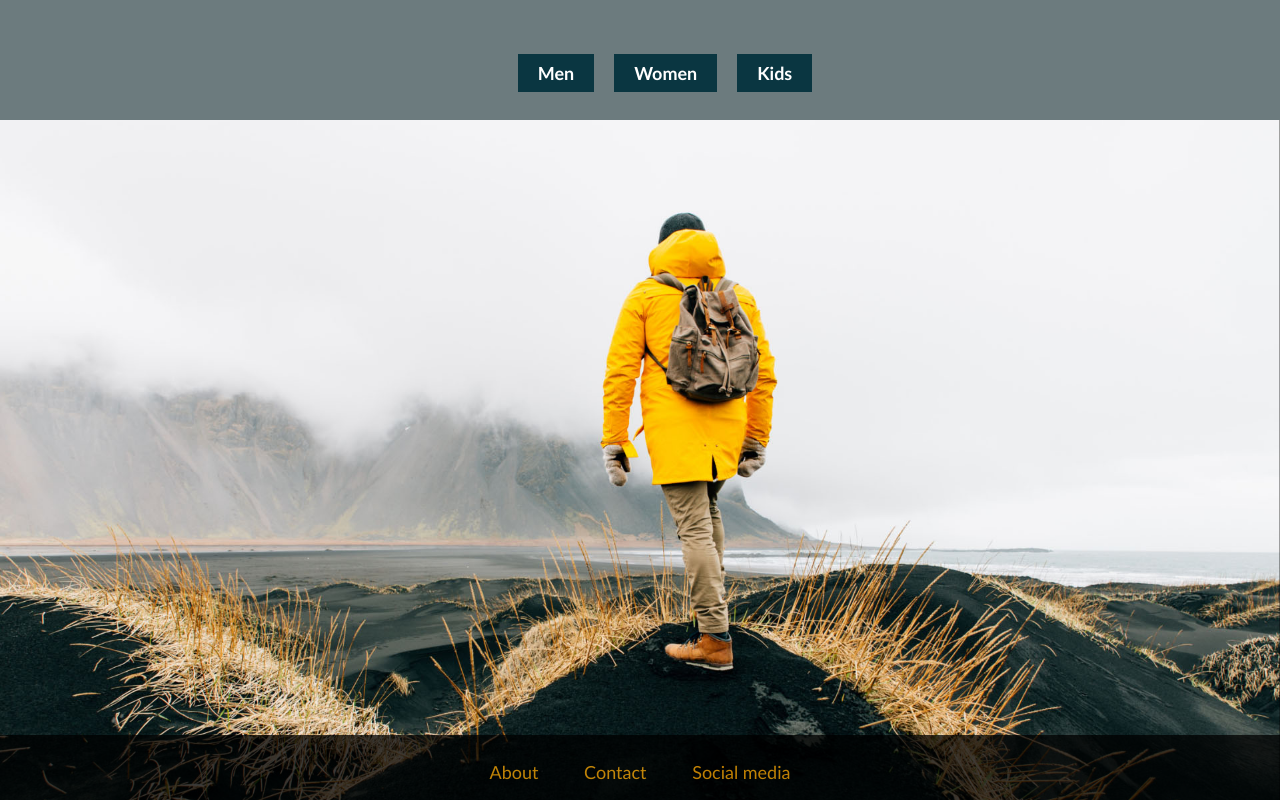
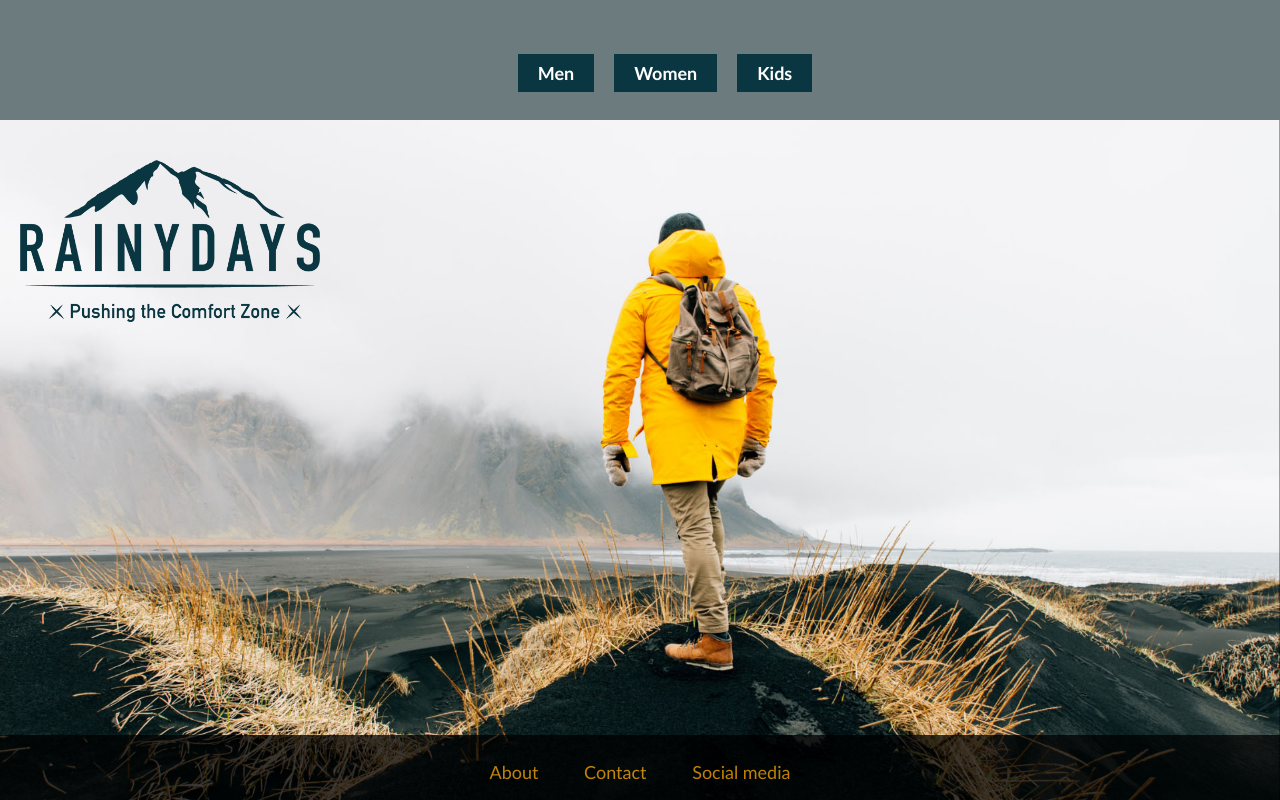
Before and after one commit to katodegaard/Rainydays, a plain HTML site: page index.html in a window 1280 px wide. Drawn offline with Linux system fonts and the light colour scheme.

Commit message:
Update style.css
Sorted index logo issues

```diff
--- a/styles/style.css
+++ b/styles/style.css
@@ -184,7 +184,6 @@ footer li {
         text-decoration: none;
         padding: 8px 20px 8px 20px;
     }
-
     nav ul {
         display: grid;
         justify-content: center;
@@ -199,8 +198,8 @@ footer li {
         top: -20px;
         left: -10px;
     }
-    #main .logo {
-        visibility: hidden;
+    .logo {
+        max-width: 0px;
     }
     .product-list {
         display: grid;
@@ -245,7 +244,7 @@ footer li {
         visibility: hidden;
     }
     #main .logo {
-        max-width: 340px;
+        max-width: 300px;
         position: absolute;
         top: 40px;
         left: 20px;
```
